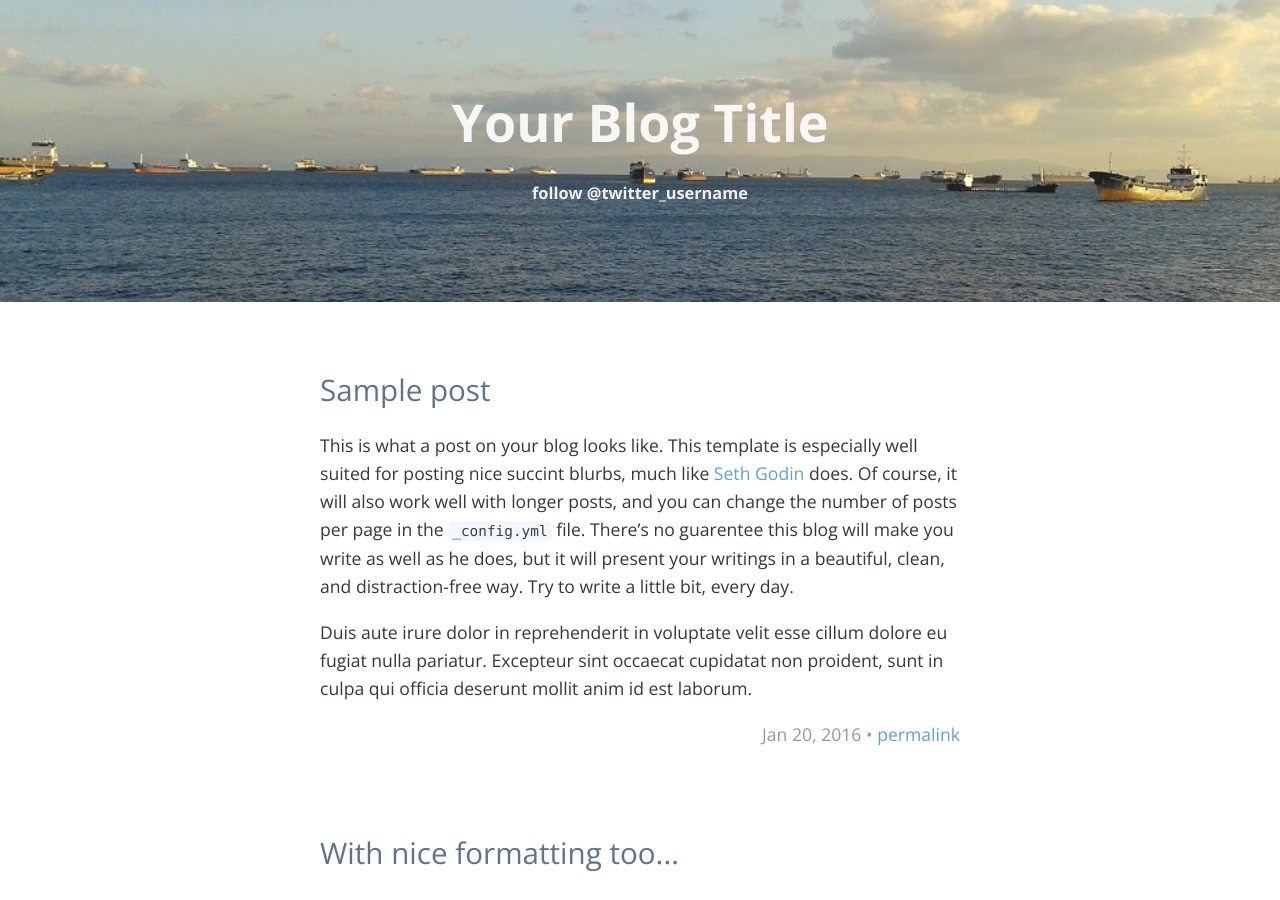
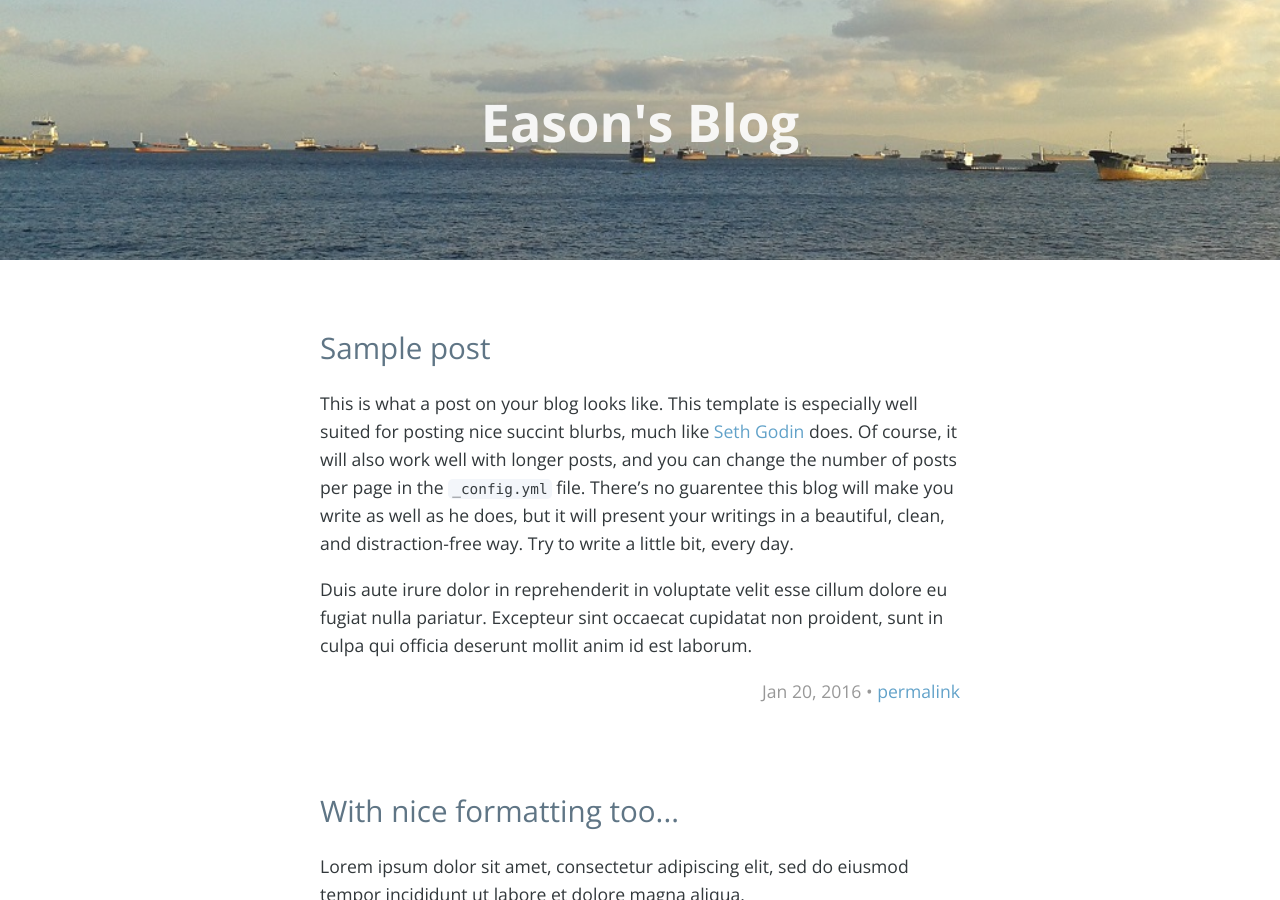
Before and after one commit to sheng0328/sheng0328.github.io, a Jekyll site: the page built from index.html, in a window 1280 px wide and 900 px high. Built offline with Jekyll 4.4.1, drawn with Linux system fonts in a browser that asks for light colours; the list of posts is cut into pages by our own code.

Commit message:
Update _config.yml

```diff
--- a/_config.yml
+++ b/_config.yml
@@ -6,12 +6,12 @@
 # 'jekyll serve'. If you change this file, please restart the server process.
 
 # Site settings
-title: Your Blog Title
+title: Eason's Blog
 description: '' # write a nice description for your blog
 baseurl: '' # the subpath of your site, e.g. /blog
 url: '' # the base hostname & protocol for your site http://www.example.com
 # google_analytics: 'UA-XXXXXX-X'
-twitter_username: 'twitter_username'
+facebook_username: 'eason.liao.73'
 
 # Build settings
 markdown: kramdown
```
